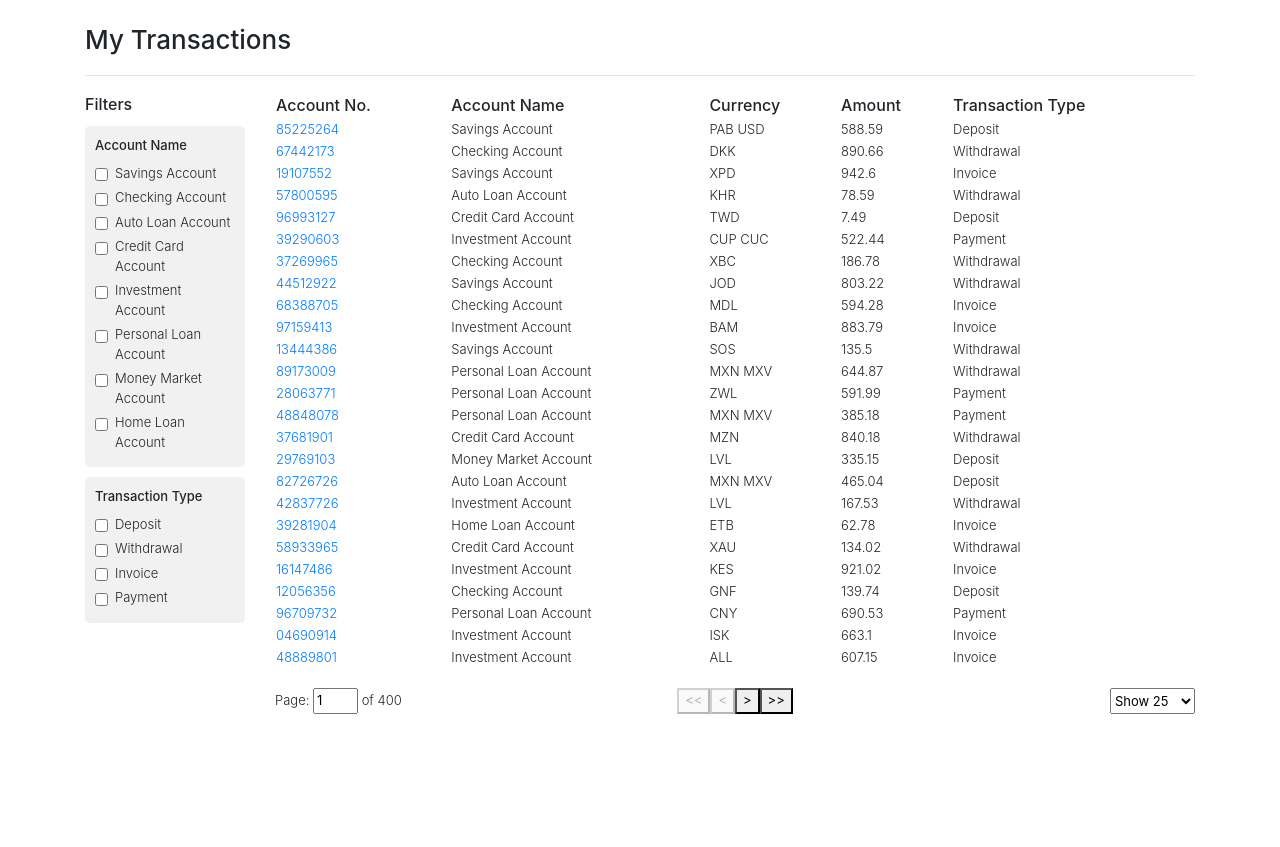
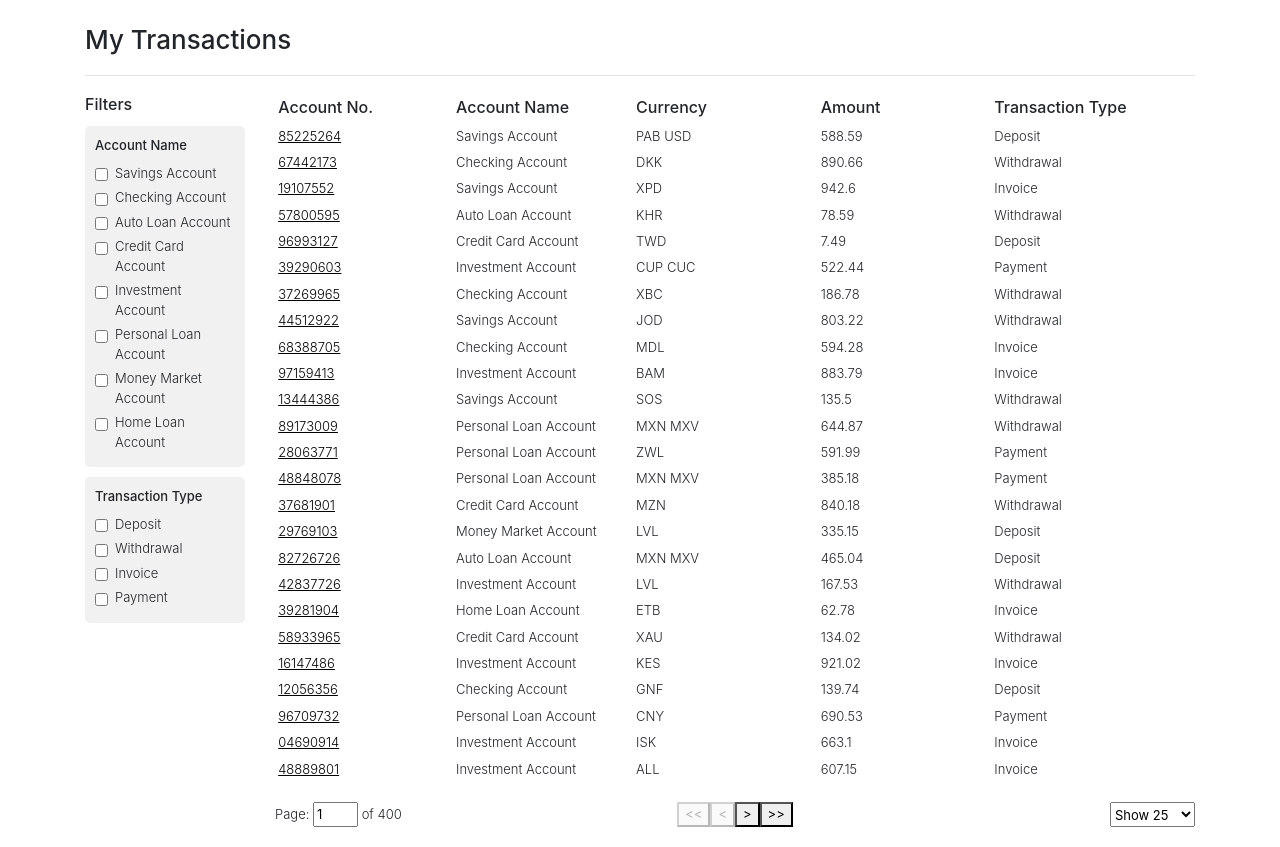
Before and after one commit to ceharsh24/ssgm-global, a React app: page / in a window 1280 px wide. Before the commit the page ends 800 px from the top, so only its background shows below. Built offline with nearby package versions, Linux system fonts and the light colour scheme.

Commit message:
Small UI Fixes

```diff
--- a/src/containers/TransactionTable/TransactionTable.scss
+++ b/src/containers/TransactionTable/TransactionTable.scss
@@ -24,3 +24,20 @@
     width: 45px;
   }
 }
+
+.transaction-table-link,
+.transaction-table-link:hover {
+  text-decoration: underline;
+  color: black;
+}
+
+table {
+  width: 100%;
+
+  th,
+  td {
+    margin: 0;
+    padding: 0.2rem;
+    width: 1%;
+  }
+}
--- a/src/containers/TransactionTable/TransactionTableStyling.js
+++ b/src/containers/TransactionTable/TransactionTableStyling.js
@@ -13,6 +13,7 @@ export const TransactionTableLink = values => {
           values
         }
       }}
+      className="transaction-table-link"
     >
       {values.account}
     </Link>
```
